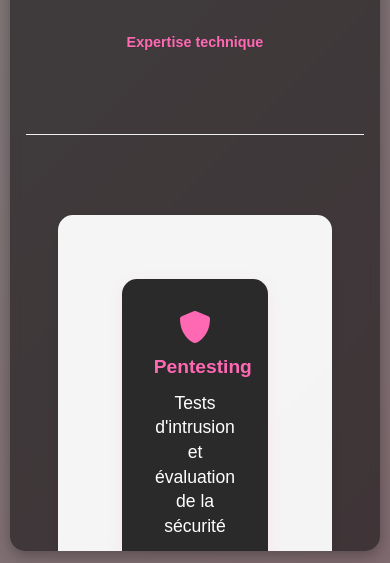
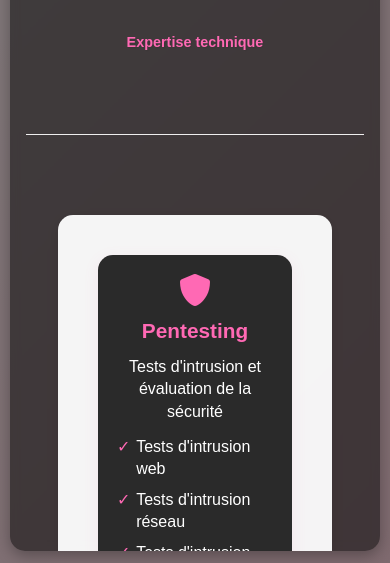
Before and after one commit to Sil3ntPurr/sil3ntpurr.github.io, a plain HTML site: page pages/skills.html in a window 390 px wide. Shown: the part 281-844 px from the top of the page. Drawn offline with Linux system fonts and the light colour scheme.

Commit message:
Update styles.css

```diff
--- a/static/styles.css
+++ b/static/styles.css
@@ -1979,3 +1979,53 @@ h1:hover, h2:hover, h3:hover {
         display: none;
     }
 }
+
+@media (max-width: 768px) {
+    .skills-grid, .certifications-grid, .blog-grid, .challenges-grid {
+        grid-template-columns: 1fr;
+        gap: 2rem;
+        padding: 1rem;
+    }
+
+    .skill-card, .certification-card, .blog-card, .challenge-card {
+        width: 100%;
+        min-height: 300px;
+        padding: 1.5rem;
+    }
+
+    .skill-card h3, .certification-card h3, .blog-card h3, .challenge-card h3 {
+        font-size: 1.5rem;
+    }
+
+    .skill-card p, .certification-card p, .blog-card p, .challenge-card p {
+        font-size: 1.1rem;
+    }
+
+    .skill-list, .cert-list {
+        font-size: 1.1rem;
+    }
+}
+
+@media (max-width: 480px) {
+    .skills-grid, .certifications-grid, .blog-grid, .challenges-grid {
+        gap: 1.5rem;
+        padding: 0.5rem;
+    }
+
+    .skill-card, .certification-card, .blog-card, .challenge-card {
+        min-height: 250px;
+        padding: 1.2rem;
+    }
+
+    .skill-card h3, .certification-card h3, .blog-card h3, .challenge-card h3 {
+        font-size: 1.3rem;
+    }
+
+    .skill-card p, .certification-card p, .blog-card p, .challenge-card p {
+        font-size: 1rem;
+    }
+
+    .skill-list, .cert-list {
+        font-size: 1rem;
+    }
+}
```
